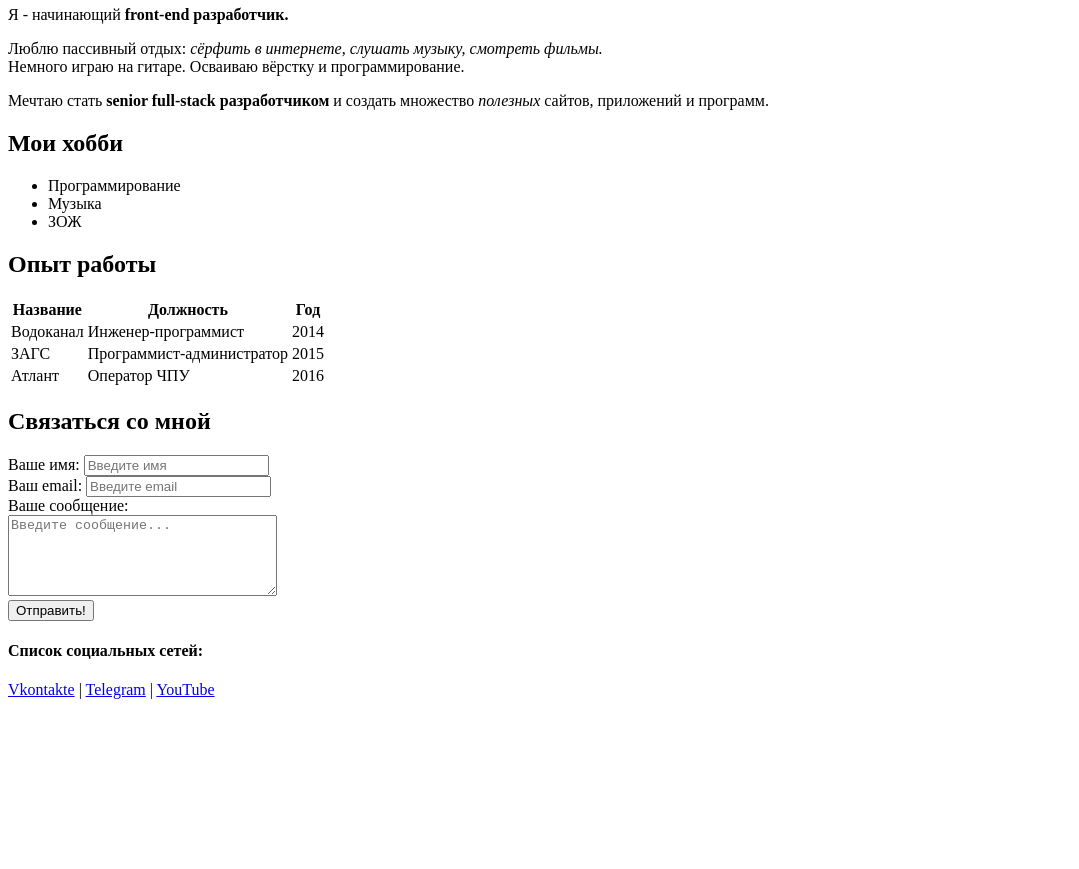
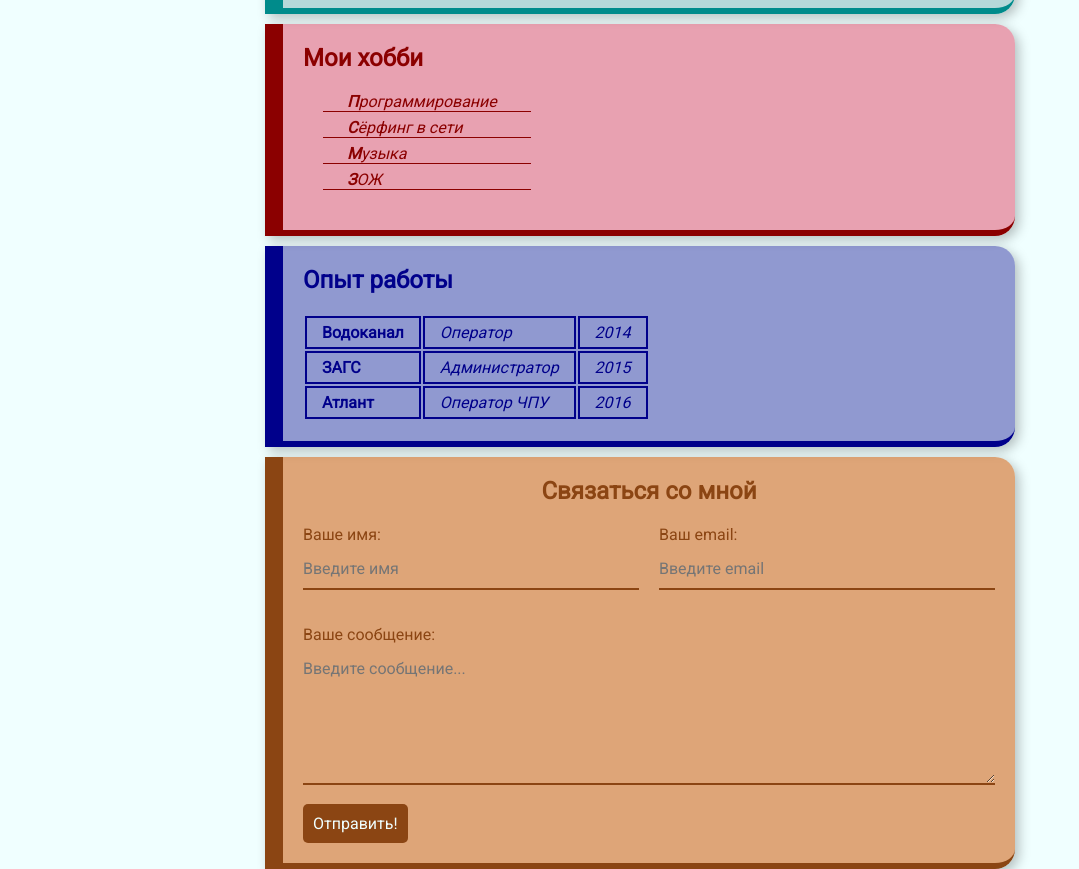
Before and after one commit to senves6/myresume, a plain HTML site: page index.html in a window 1280 px wide. Shown: the part 254-1123 px from the top of the page, without its empty margins (0-1079 px from the left). Before the commit the page ends 961 px from the top, so only its background shows below. Drawn offline with Linux system fonts and the light colour scheme.

Commit message:
Add styles

```diff
--- a/index.html
+++ b/index.html
@@ -7,47 +7,50 @@
     <meta name="keywords" content="cv, resume">
     <meta name="description" content="Это сайт-резюме на должность junior-разработчика">
     <title>Моё резюме</title>
+    <link rel="stylesheet" href="styles.css">
 </head>
 <body>
-    <img src="img/01.jpg" alt="Аватарка" width="250">
 
+    <div class="container">
+
+        <header class="card header">
+            <img src="img/01.jpg" alt="Аватарка" class="img">
+            <div class="info">
                 <h1>Иван Иванов</h1>
+                <p>Я - начинающий <span>front-end разработчик.</span></p>
+                <p>Мечтаю стать <span>senior full-stack разработчиком</span> и создать множество полезных сайтов, приложений и программ.</p>
 
-    <p>Я - начинающий <strong>front-end разработчик.</strong></p>
+                <h4>Список социальных сетей:</h4>
+                <a href="https://vk.com" target="_blank">Vkontakte</a> |
+                <a href="https://tlgrm.ru" target="_blank">Telegram</a> |
+                <a href="https://youtube.com" target="_blank">YouTube</a>
+            </div>
+        </header>
 
-    <p>Люблю пассивный отдых: <em>сёрфить в интернете, слушать музыку, смотреть фильмы.</em><br>
-    Немного играю на гитаре. Осваиваю вёрстку и программирование.
-    </p>
-
-    <p>Мечтаю стать <strong>senior full-stack разработчиком</strong> и создать множество <em>полезных</em> сайтов, приложений и программ.</p>
-
+        <div class="card hobby">
             <h2>Мои хобби</h2>
 
-    <ul>
+            <ol>
                 <li>Программирование</li>
+                <li>Сёрфинг в сети</li>
                 <li>Музыка</li>
                 <li>ЗОЖ</li>
-    </ul>
+            </ol>
+        </div>
 
+        <div class="card job">
             <h2>Опыт работы</h2>
 
-    <table>
-        <thead>
-            <tr>
-                <th>Название</th>
-                <th>Должность</th>
-                <th>Год</th>
-            </tr>
-        </thead>
+            <table class="table">
                 <tbody>
                     <tr>
                         <td>Водоканал</td>
-                <td>Инженер-программист</td>
+                        <td>Оператор</td>
                         <td>2014</td>
                     </tr>
                     <tr>
                         <td>ЗАГС</td>
-                <td>Программист-администратор</td>
+                        <td>Администратор</td>
                         <td>2015</td>
                     </tr>
                     <tr>
@@ -57,39 +60,34 @@
                     </tr>
                 </tbody>
             </table>
+        </div>
 
-
-
+        <footer class="card footer">
             <h2>Связаться со мной</h2>
 
-    <form action="#">
-
-        <div>
+            <form action="#" class="form">
+                <div class="form-row">
+                   <div class="contact">
                         <label for="name">Ваше имя:</label>
                         <input type="text" id="name" placeholder="Введите имя">
                     </div>
-
-        <div>
+                    <div class="contact">
                         <label for="email">Ваш email:</label>
                         <input type="email" id="email" placeholder="Введите email">
                     </div>
+                </div>
 
-        <div>
-            <label for="message">Ваше сообщение:</label><br>
-            <textarea id="message" cols="31" rows="5" placeholder="Введите сообщение..."></textarea>
+                <div class="contact">
+                    <label for="message">Ваше сообщение:</label>
+                    <textarea id="message" cols="32" rows="6" placeholder="Введите сообщение..."></textarea>
                 </div>
 
                 <!-- <input type="submit" value="Отправить!"> -->
-        <button type="submit">Отправить!</button>
+                <button type="submit" class="btn">Отправить!</button>
+            </form>
+        </footer>
+    </div>
 
-    </form>
-    <h4>Список социальных сетей:</h4>
-
-    <div>
-        <a href="https://vk.com" target="_blank">Vkontakte</a> |
-        <a href="https://tlgrm.ru" target="_blank">Telegram</a> |
-        <a href="https://youtube.com" target="_blank">YouTube</a>
-    </div>
 
 </body>
 </html>
--- /dev/null
+++ b/styles.css
@@ -0,0 +1,246 @@
+@import url('https://fonts.googleapis.com/css2?family=Roboto&display=swap');
+
+* {
+    margin: 0;
+    padding: 0;
+    box-sizing: border-box;
+}
+
+body {
+    font-family: 'Roboto', sans-serif;
+    font-size: 16px;
+    font-weight: normal;
+    color: #0f141e;
+    background: azure;
+}
+
+.container {
+    max-width: 750px;
+    margin: 0 auto;
+}
+
+.header {
+    color: darkcyan;
+    background: rgba(95, 158, 160, .4);
+    border-bottom: 6px solid darkcyan;
+    border-left: 18px solid darkcyan;
+    display: flex;
+}
+
+@media (max-width: 685px) {
+    .header {
+        display: block;
+        text-align: center;
+    }
+}
+
+.header p {
+    font-style: italic;
+}
+
+.header p span {
+    font-weight: bold;
+}
+
+.img {
+    width: 300px;
+    margin-bottom: 20px;
+    margin-right: 30px;
+    border-radius: 20px;
+    box-shadow: 4px 4px 14px rgba(0, 0, 0, 0.25);
+}
+
+h1, h2, h4 {
+    margin-bottom: 20px;
+}
+
+.card {
+    padding: 20px;
+    margin-bottom: 10px;
+    border-bottom-right-radius: 20px;
+    border-top-right-radius: 20px;
+    box-shadow: 4px 4px 12px rgba(0, 0, 0, 0.25);
+}
+
+.info h4 {
+    text-decoration: underline;
+    margin-bottom: 10px;
+}
+
+.info p:last-of-type {
+    margin-bottom: 20px;
+}
+
+.hobby {
+    color: darkred;
+    border-bottom: 6px solid darkred;
+    border-left: 18px solid darkred;
+    background:rgba(220, 20, 60, .4)
+}
+
+.hobby ol {
+    font-style: italic;
+    margin-left: 20px;
+    margin-bottom: 20px;
+    list-style: none;
+    width: 30%;
+}
+
+.hobby li::first-letter {
+    font-weight: bolder;
+}
+
+.hobby ol li {
+    padding-left: 24px;
+    border-bottom: 1px solid darkred;
+    margin-bottom: 6px;
+}
+
+@media (max-width: 685px) {
+    .hobby ol {
+        width: 40%;
+    }
+}
+
+@media (max-width: 530px) {
+    .hobby ol {
+        width: 50%;
+    }
+
+    .hobby ol li {
+        padding-left: 0;
+    }
+}
+
+.job {
+    color: darkblue;
+    background: rgb(0, 0, 139, .4);
+    border-bottom: 6px solid darkblue;
+    border-left: 18px solid darkblue;
+}
+
+.table {
+    width: 50%;
+}
+
+.table td {
+    border: 2px solid darkblue;
+    padding: 5px 15px;
+ }
+
+ .table td:first-child {
+     font-weight: bold;
+ }
+
+ .table td:nth-child(2) {
+     font-style: italic;
+ }
+
+.table td:last-child {
+    font-style: italic;
+}
+
+.footer {
+    color: saddlebrown;
+    background: rgba(210, 105, 30, .6);
+    border-bottom: 6px solid saddlebrown;
+    border-left: 18px solid saddlebrown;
+    margin-bottom: 0;
+}
+
+.footer h2 {
+    text-align: center;
+}
+
+.form input {
+    width: 100%;
+    border: none;
+    border-bottom: 2px solid saddlebrown;
+    background: none;
+}
+
+a {
+    color: darkcyan;
+    text-decoration: none;
+    transition: all .2s;
+}
+
+a:hover {
+    color: darkcyan;
+    font-weight: bold;
+}
+
+a:active {
+    color: darkblue;
+}
+
+a:visited {
+    color: gray   ;
+}
+
+.form-row {
+    display: flex;
+    margin-bottom: 20px;
+}
+
+.form .contact {
+    margin-bottom: 15px;
+}
+
+.form-row .contact {
+    width: 50%;
+    margin-right: 20px;
+}
+
+.form-row .contact:last-child {
+    margin-right: 0;
+}
+
+.contact label {
+    display: block;
+}
+
+@media (max-width: 685px) {
+    .footer h2 {
+        text-align-last: left;
+    }
+
+    .form-row {
+        display: block;
+    }
+
+    .form-row .contact {
+        margin-right: 0;
+    }
+}
+
+.contact input,
+.contact textarea {
+    width: 100%;
+    box-sizing: border-box;
+    background: transparent;
+    border: none;
+    border-bottom: 2px solid saddlebrown;
+    color: saddlebrown;
+    font-family: inherit;
+    font-size: 16px;
+    padding: 15px 0 10px;
+    outline: none;
+}
+
+.btn {
+    font-family: inherit;
+    color: azure;
+    font-size: 16px;
+    background: saddlebrown;
+    padding: 10px;
+    border-radius: 5px;
+    border: none;
+    transition: all .2s;
+}
+
+.btn:hover {
+    cursor: pointer;
+    font-weight: bold;
+    box-shadow: 4px 4px 12px rgba(0, 0, 0, 0.25);
+}
```
Lines whose indentation alone changed are shown as unchanged.
